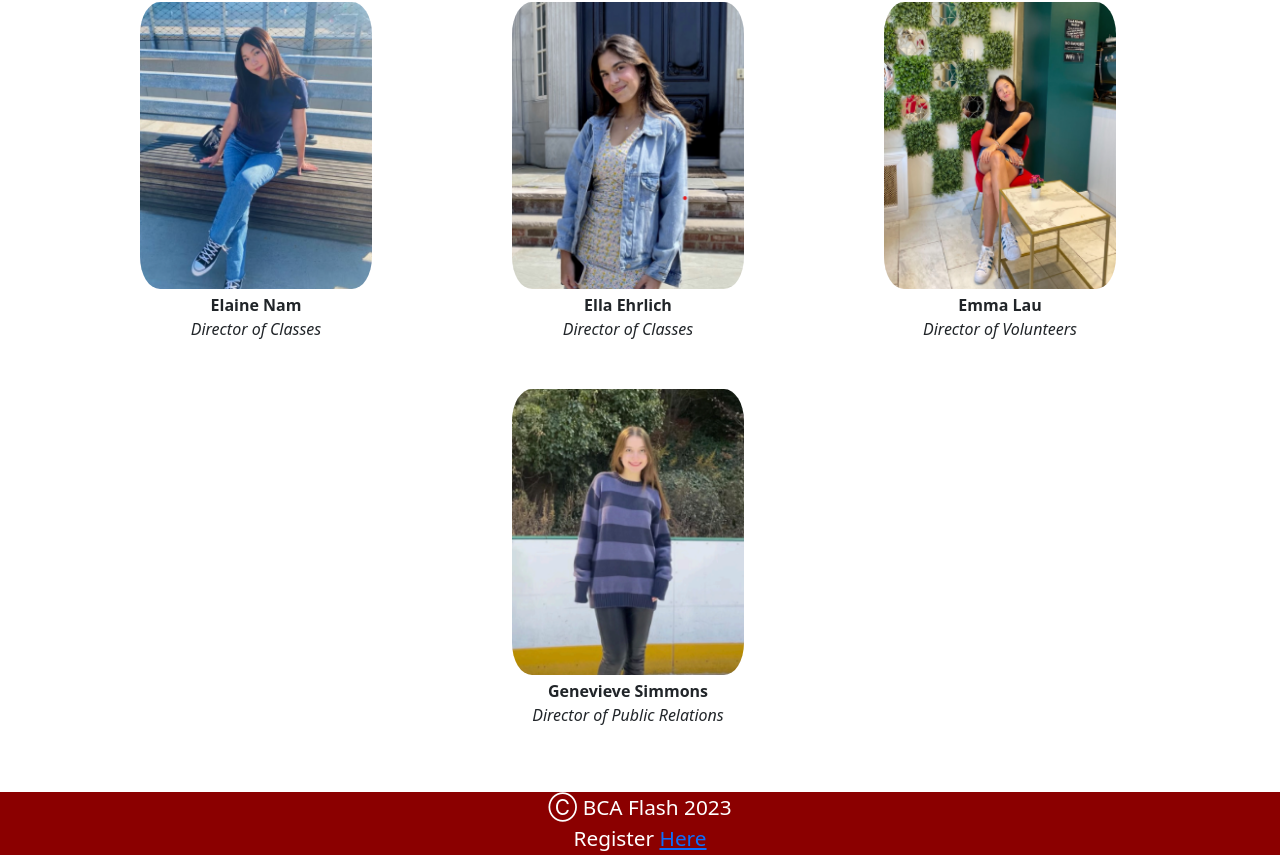
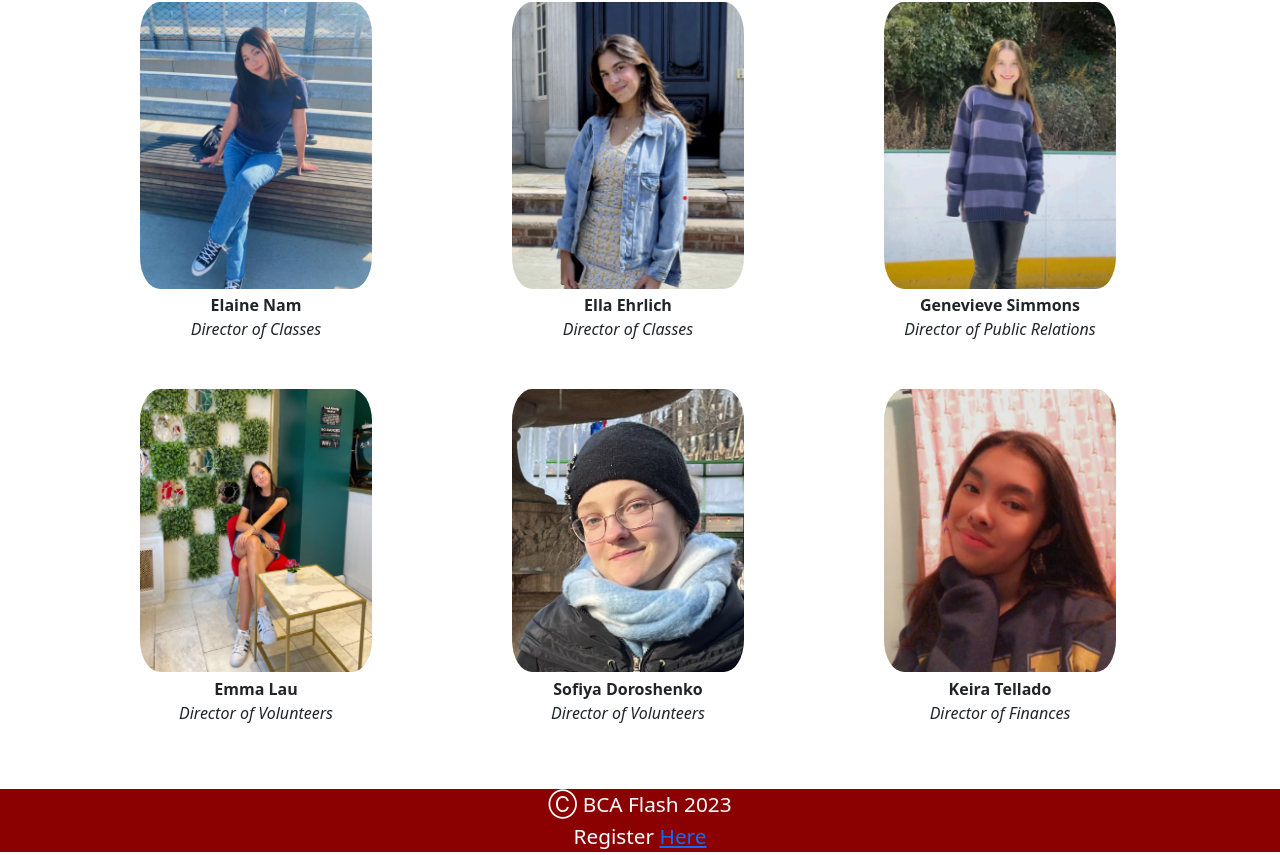
Before and after one commit to Lermanator/bca-flash, a React (Create React App) app: page /aboutus in a window 1280 px wide. Shown: the part 635-1490 px from the top of the page. Built offline with nearby package versions, Linux system fonts and the light colour scheme.

Commit message:
Small fixes and aboutus update

```diff
--- a/src/pages/AboutUs/AboutUs.js
+++ b/src/pages/AboutUs/AboutUs.js
@@ -30,20 +30,24 @@ function AboutUs() {
             <Row className="headshots">
                 <Image src="../elainenam.png" className="rounded-5 headshot"/>
                 <Image src="../ellaerlich.png" className="rounded-5 headshot"/>
-                <Image src="../emmalau.png" className="rounded-5 headshot"/>
+                <Image src="../genevive.png" className="rounded-5 headshot"/>
             </Row>
             <Row className="titles">
                 <div className="caption"><b>Elaine Nam</b><br/><i>Director of Classes</i></div>
                 <div className="caption"><b>Ella Ehrlich</b><br/><i>Director of Classes</i></div>
-                <div className="caption"><b>Emma Lau</b><br/><i>Director of Volunteers</i></div>
+                <div className="caption"><b>Genevieve Simmons</b><br/><i>Director of Public Relations</i></div>
             </Row>
         </Row>
         <Row className="image_and_text top-pad">
             <Row className="headshots">
-                <Image src="../genevive.png" className="rounded-5 headshot"/>
+                <Image src="../emmalau.png" className="rounded-5 headshot"/>
+                <Image src="../sofiya.png" className="rounded-5 headshot"/>
+                <Image src="../keira.png" className="rounded-5 headshot"/>
             </Row>
             <Row className="titles bottom-pad">
-                <div className="caption"><b>Genevieve Simmons</b><br/><i>Director of Public Relations</i></div>
+                <div className="caption"><b>Emma Lau</b><br/><i>Director of Volunteers</i></div>
+                <div className="caption"><b>Sofiya Doroshenko</b><br/><i>Director of Volunteers</i></div>
+                <div className="caption"><b>Keira Tellado</b><br/><i>Director of Finances</i></div>
             </Row>
         </Row>
         </Container>
--- a/src/pages/Home/Home.css
+++ b/src/pages/Home/Home.css
@@ -115,10 +115,6 @@
     #answ3 {
         padding-right: 0 !important;
     }
-
-    .registerButton {
-        height: 4vw !important;
-    }
 }
 
 #answ3 {
@@ -132,7 +128,7 @@
 .registerButton {
     display:flex;
     width: 10rem !important;
-    height: 2.5vw;
+    height: fit-content;
     justify-self: center;
     text-align: center;
     font-size: 1.2rem !important;
--- a/src/pages/Home/Home.js
+++ b/src/pages/Home/Home.js
@@ -36,7 +36,7 @@ function About() {
             <Col className="text_col">
               <div className="question"> When and Where is BCA Flash?</div>
               <div className="answer" id="answ2">Where: 200 Hackensack Ave, Hackensack, NJ 07601 <br/>
-              When: Saturday, March 25th, 2023 (9AM - 4PM) <br/>
+              When: Saturday, March 25th, 2023 (9AM - 3PM) <br/>
               <i>Please drop off your child earlier to optimize travel time and avoid traffic.</i>
              </div>
             </Col>
@@ -45,7 +45,7 @@ function About() {
             <Col className="text_col">
               <div className="question"> How can I sign up? </div>
               <div className="answer" id="answ3">Form sign-ups as well as admission fee waiver forms can be found on the website:<br/> <a href="https://tinyurl.com/registerbcaflash"> https://tinyurl.com/registerbcaflash</a> <br/>
-              Deadline for sign-ups will most likely be March 11, 2023 at 11:59 PM
+              Deadline for sign-ups will be March 12, 2023 at 11:59 PM
               </div>
             </Col>
             <Col className="image_col" id="col3">
```
Also changed, not shown: public/keira.png (added), public/sofiya.png (added).
